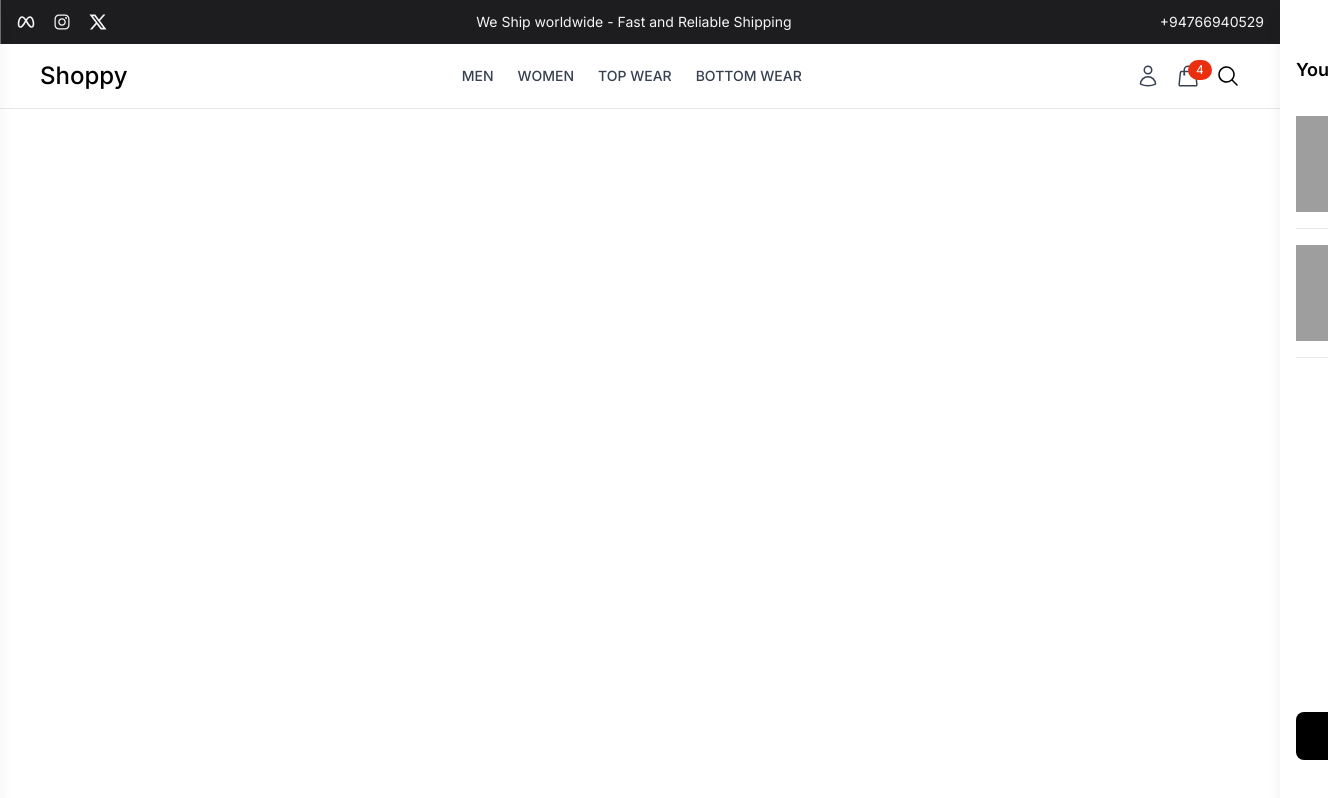
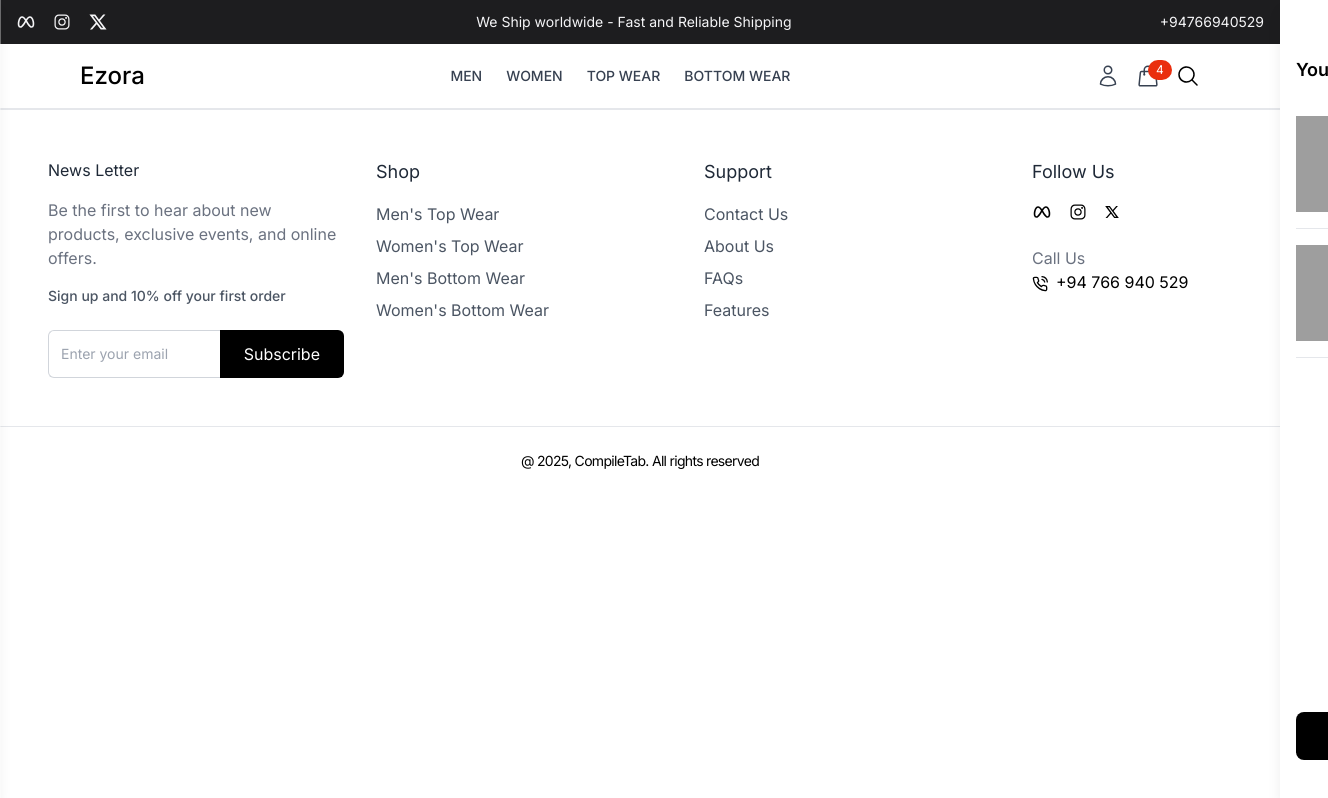
Before and after one commit to Tasheen2002/E-Commerce-MERN, a React (Vite) app in the folder frontend/: page / in a window 1280 px wide. Shown: the whole page, 1328 px wide, since content can reach past the window. Built offline with nearby package versions, Linux system fonts and the light colour scheme; grey boxes are pictures that could not be loaded; a web font is replaced by a local one.

Commit message:
footer created

```diff
--- a/frontend/index.html
+++ b/frontend/index.html
@@ -2,7 +2,7 @@
 <html lang="en">
   <head>
     <meta charset="UTF-8" />
-    <link rel="icon" type="image/svg+xml" href="/vite.svg" />
+    <link rel="icon" type="image/svg+xml" href="/logo.png" />
     <link rel="preconnect" href="https://fonts.googleapis.com" />
     <link rel="preconnect" href="https://fonts.gstatic.com" crossorigin />
     <link
@@ -10,10 +10,9 @@
       rel="stylesheet"
     />
     <meta name="viewport" content="width=device-width, initial-scale=1.0" />
-    <title>Vite + React</title>
-
+    <title>Ezora</title>
   </head>
-  <body >
+  <body>
     <div id="root"></div>
     <script type="module" src="/src/main.jsx"></script>
   </body>
--- /dev/null
+++ b/frontend/src/components/Common/Footer.jsx
@@ -0,0 +1,140 @@
+import React from "react";
+import { Link } from "react-router-dom";
+import {TbBrandMeta} from "react-icons/tb";
+import { IoLogoInstagram } from "react-icons/io";
+import { RiTwitterXLine } from "react-icons/ri";
+import {FiPhoneCall} from "react-icons/fi";
+
+const Footer = () => {
+  return (
+    <footer className="border-t py-12">
+      <div className="container mx-12 grid grid-cols-1 md:grid-cols-4 gap-8 px-4 lg:px-0">
+        <div>
+          <h3 className="text-base text-gray-800 mb-4">News Letter</h3>
+          <p className="text-gray-500 mb-4">
+            Be the first to hear about new products, exclusive events, and
+            online offers.
+          </p>
+          <p className="font-medium text-sm text-gray-600 mb-6">
+            Sign up and 10% off your first order
+          </p>
+
+          {/* Newsletter form */}
+          <form className="flex">
+            <input
+              type="email"
+              placeholder="Enter your email"
+              className="p-3 w-full text-sm border-t border-l border-b border-gray-300 rounded-l-md focus:outline-none focus:ring-2 focus:ring-gray-500 transition-all"
+              required
+            ></input>
+            <button
+              type="submit"
+              className="bg-black text-white px-6 py-3 rounded-r-md hover:bg-gray-800 transition-all"
+            >
+              Subscribe
+            </button>
+          </form>
+        </div>
+
+        {/* Shop Links */}
+        <div>
+          <h3 className="text-lg text-gray-800 mb-4">Shop</h3>
+          <ul className="space-y-2 text-gray-600">
+            <li>
+              <Link to="#" className="hover:text-gray-500 transition-colors">
+                Men's Top Wear
+              </Link>
+            </li>
+            <li>
+              <Link to="#" className="hover:text-gray-500 transition-colors">
+                Women's Top Wear
+              </Link>
+            </li>
+            <li>
+              <Link to="#" className="hover:text-gray-500 transition-colors">
+                Men's Bottom Wear
+              </Link>
+            </li>
+            <li>
+              <Link to="#" className="hover:text-gray-500 transition-colors">
+                Women's Bottom Wear
+              </Link>
+            </li>
+          </ul>
+        </div>
+
+        {/* Support Links */}
+        <div>
+          <h3 className="text-lg text-gray-800 mb-4">Support</h3>
+          <ul className="space-y-2 text-gray-600">
+            <li>
+              <Link to="#" className="hover:text-gray-500 transition-colors">
+                Contact Us
+              </Link>
+            </li>
+            <li>
+              <Link to="#" className="hover:text-gray-500 transition-colors">
+                About Us
+              </Link>
+            </li>
+            <li>
+              <Link to="#" className="hover:text-gray-500 transition-colors">
+                FAQs
+              </Link>
+            </li>
+            <li>
+              <Link to="#" className="hover:text-gray-500 transition-colors">
+                Features
+              </Link>
+            </li>
+          </ul>
+        </div>
+
+        {/* Follow Us */}
+        <div>
+          <h3 className="text-lg text-gray-800 mb-4">Follow Us</h3>
+          <div className="flex items-center space-x-4 mb-6">
+            <a
+              href="https://www.facebook.com/"
+              target= "_blank"
+              rel="noopener noreferrer"
+              className="hover:text-gray-300"
+            >
+              <TbBrandMeta className="h-5 w-5"/>
+            </a>
+
+            <a
+              href="https://www.facebook.com/"
+              target= "_blank"
+              rel="noopener noreferrer"
+              className="hover:text-gray-300"
+            >
+              <IoLogoInstagram className="h-5 w-5"/>
+            </a>
+
+            <a
+              href="https://www.facebook.com/"
+              target= "_blank"
+              rel="noopener noreferrer"
+              className="hover:text-gray-300"
+            >
+              <RiTwitterXLine className="h-4 w-4"/>
+            </a>
+          </div>
+          <p className="text-gray-500">Call Us</p>
+          <p>
+            <FiPhoneCall className="inline-block mr-2"/>
+            +94 766 940 529
+          </p>
+        </div>
+      </div>
+
+      {/* Footer Bottom */}
+      <div className="container mx-auto mt-12 px-4 lg:px-0 border-t border-gray-200 pt-6">
+        <p className="text-grey-500 text-sm tracking-tighter text-center">@ 2025, CompileTab. All rights reserved</p>
+      </div>
+    </footer>
+  );
+};
+
+export default Footer;
--- a/frontend/src/components/Common/Navbar.jsx
+++ b/frontend/src/components/Common/Navbar.jsx
@@ -23,11 +23,11 @@
 
   return (
     <>
-      <nav className="container mx-auto flex items-center justify-between px-10 py-4">
+      <nav className="container mx-auto flex items-center justify-between px-6 sm:px-10 lg:px-20 py-4">
         {/* left-logo */}
         <div>
           <Link to="/" className="text-2xl font-medium ">
-            Shoppy
+            Ezora
           </Link>
         </div>
 
--- a/frontend/src/components/Common/SearchBar.jsx
+++ b/frontend/src/components/Common/SearchBar.jsx
@@ -43,16 +43,16 @@
             >
               <HiMagnifyingGlass className="h-6 w-6" />
             </button>
+          </div>
 
           {/* Close Icon */}
           <button
             type="button"
             onClick={handleSearchToggle}
-              className="absolute -right-40 top-1/2 transform -translate-y-1/2 text-gray-600 hover:text-gray-800"
+            className="absolute right-4 top-1/2 transform -translate-y-1/2 text-gray-600 hover:text-gray-800"
           >
             <HiMiniXMark className="h-6 w-6 " />
           </button>
-          </div>
         </form>
       ) : (
         <button onClick={handleSearchToggle}>
--- a/frontend/src/components/Layout/UserLayout.jsx
+++ b/frontend/src/components/Layout/UserLayout.jsx
@@ -1,5 +1,6 @@
 import React from "react";
 import Header from "../Common/Header";
+import Footer from "../Common/Footer";
 
 const UserLayout = () => {
   return (
@@ -8,6 +9,7 @@
       <Header />
       {/* Main Content */}
       {/* Footer */}
+      <Footer />
     </>
   );
 };
```
Also changed, not shown: frontend/public/logo.png (added). Lines whose indentation alone changed are shown as unchanged.
